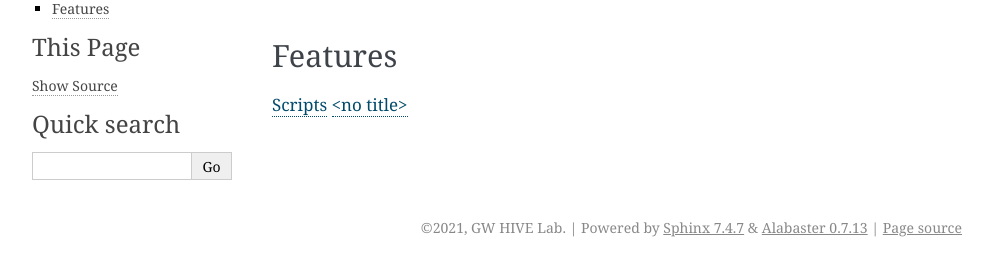
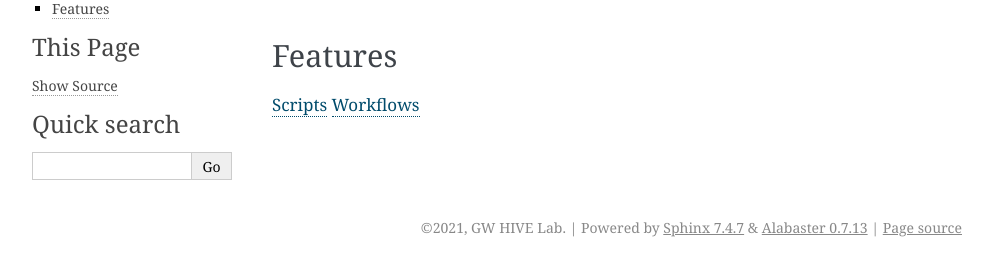
Before and after one commit to GW-HIVE/scripts, a Sphinx documentation site: the page built from docs/index.rst, in a window 1280 px wide. Shown: the part 138-414 px from the top of the page, without its empty margins (148-1141 px from the left). Built offline with Sphinx 7.4.7, drawn with Linux system fonts in a browser that asks for light colours; pages that are not in the unit, such as notebooks, are missing from menus.

Commit message:
Fixing ReadtheDocs

```diff
--- a/docs/workflows.rst
+++ b/docs/workflows.rst
@@ -1,2 +1,5 @@
-.. image:: Images\cwl_workflow_visual.png
+Workflows
+=============
+
+.. image:: ..\Images\cwl_workflow_visual.png
    :width: 600
```
